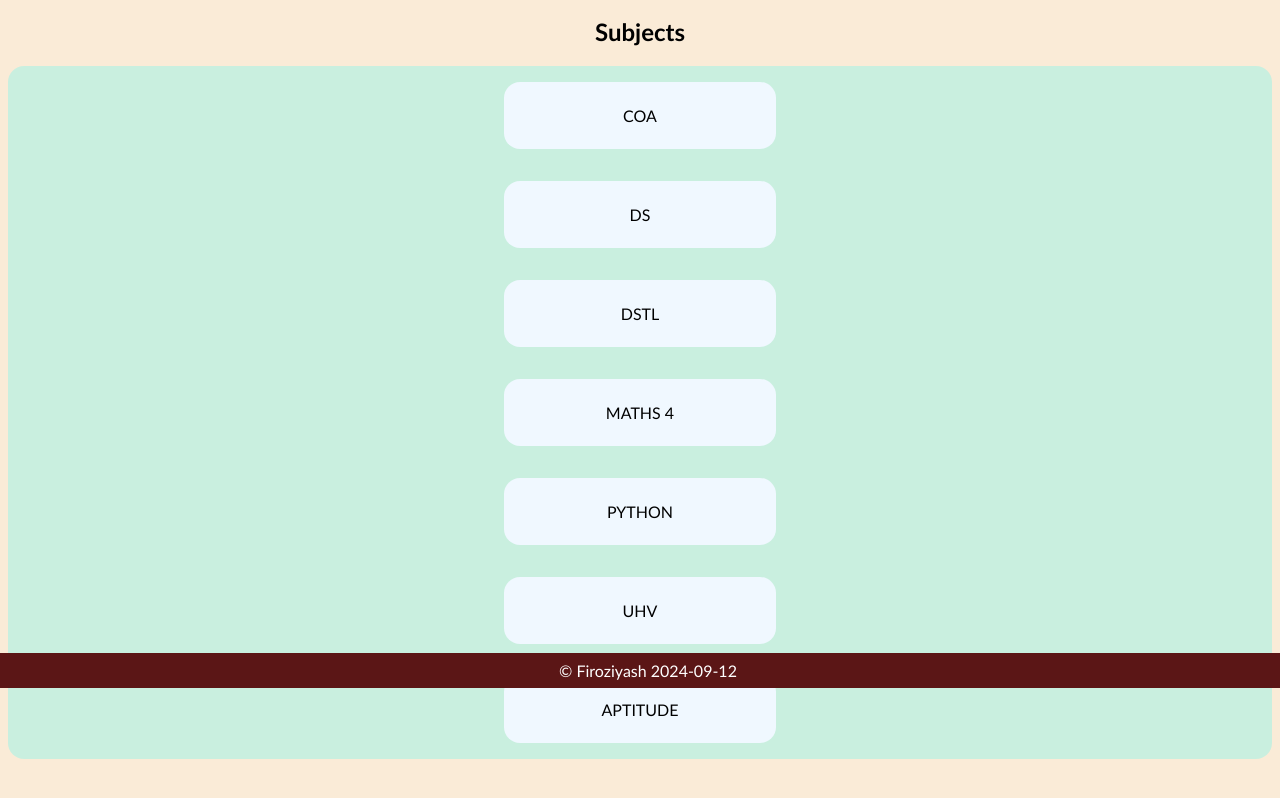
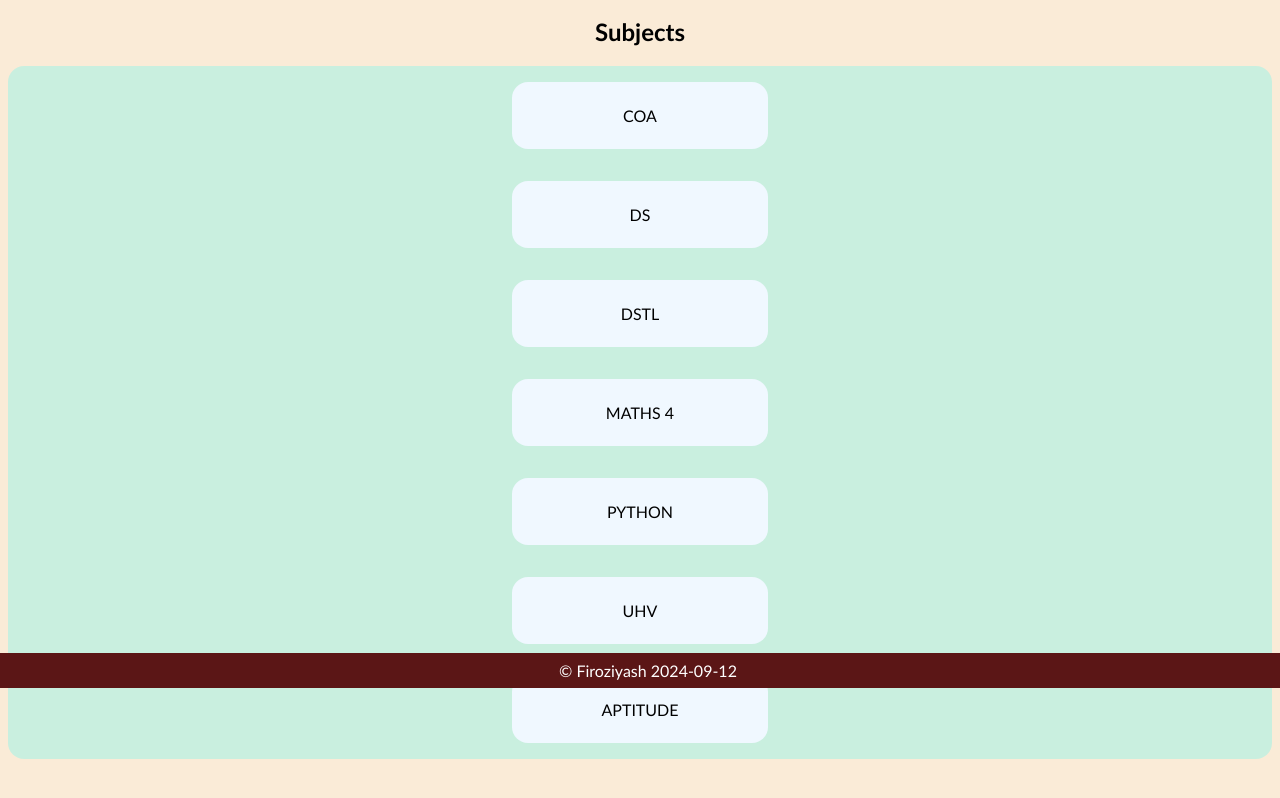
Before and after one commit to Firoziyash/moodle, a plain HTML site: page index.html in a window 1280 px wide. Shown: the part 112-910 px from the top of the page. Drawn offline with Linux system fonts and the light colour scheme.

Commit message:
Update main.css

```diff
--- a/main.css
+++ b/main.css
@@ -62,7 +62,7 @@ a{
     background-color: aliceblue;
     padding: 0.5em;
     border-radius: 1em;
-    width: 16em;
+    width: 15em;
   }
 
   .sub:hover{
```
